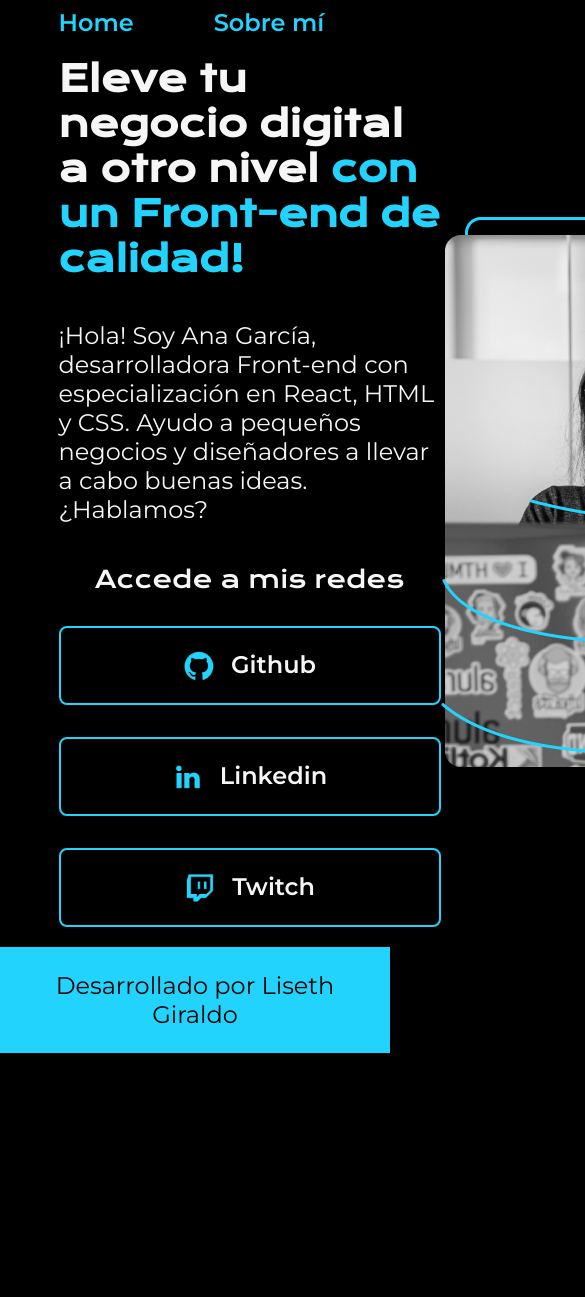
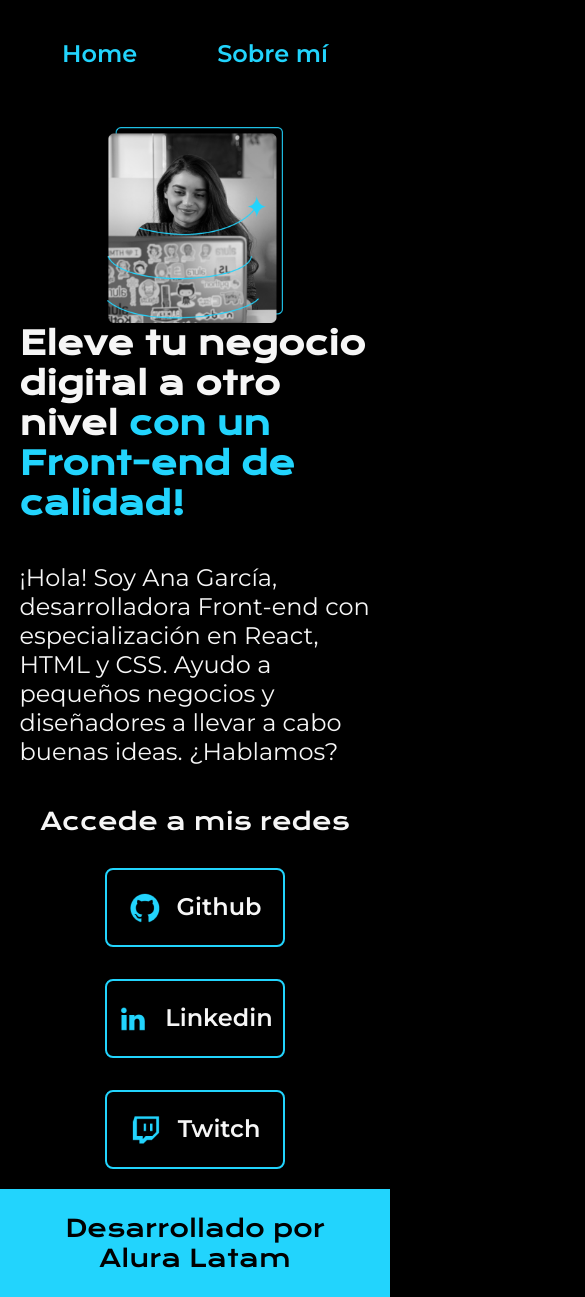
Before and after one commit to lisethgira/html-css-desarrollo-aula2, a plain HTML site: page index.html in a window 390 px wide. Shown: the top 1297 px of the page, 585 px wide, since content can reach past the window. Before the commit the page ends 1053 px from the top, so only its background shows below. Drawn offline with nearby package versions, Linux system fonts and the light colour scheme.

Commit message:
feat(responsive): se agrega responsabilidad al repositorio

```diff
--- a/index.html
+++ b/index.html
@@ -44,10 +44,10 @@
                 </div>
 
         </section>
-            <img src="./assets/Imagen.png" alt="Foto de Ana García desarrolando un proyecto">
+            <img class="presentacion__imagen" src="./assets/Imagen.png" alt="Foto de Ana García desarrolando un proyecto">
     </main>
     <footer class="footer">
-        <p>Desarrollado por Liseth Giraldo</p>
+        <p>Desarrollado por Alura Latam</p>
     </footer>
 </body>
 </html>
--- a/styles/style.css
+++ b/styles/style.css
@@ -2,9 +2,9 @@
 
 
 :root {
-    --color-primario: #000000;
-    --color-secundario: #F6F6F6;
-    --color-terciario: #22D4FD;
+    --color-primaria: #000000;
+    --color-secundaria: #F6F6F6;
+    --color-terciaria: #22D4FD;
     --color-hover: #272727;
 
     --fuente-krona: 'Krona One', sans-serif;
@@ -18,8 +18,8 @@
 
 body{
     box-sizing: border-box;
-    background-color: var(--color-primario);
-    color: var(--color-secundario);
+    background-color: var(--color-primaria);
+    color: var(--color-secundaria);
 }
 
 .header{
@@ -32,9 +32,9 @@ body{
 }
 .header__menu__link{
     font-family: var(--fuente-montserrat);
-    font-size: 24px;
+    font-size: 1.5rem;
     font-weight: 600;
-    color: var(--color-terciario);
+    color: var(--color-terciaria);
     text-decoration: none;
 
 }
@@ -49,7 +49,7 @@ body{
 }
 
 .presentacion__contenido{
-    width: 615px;
+    width: 50%;
     display: flex;
     flex-direction: column;
     gap: 40px;
@@ -57,16 +57,16 @@ body{
 
 
 .presentacion__contenido__titulo{
-    font-size: 36px;
+    font-size: 2rem;
     font-family: var(--fuente-krona);
 }
 
 .titulo-destaque {
-    color: var(--color-terciario); ;
+    color: var(--color-terciaria); ;
 }
 
 .presentacion__contenido__texto{
-    font-size: 24px;
+    font-size: 1.5rem;
     font-family: var(--fuente-montserrat);
 }
 
@@ -81,21 +81,21 @@ body{
 .presentacion__enlaces__subtitulo{
     font-family: var(--fuente-krona);
     font-weight: 400;
-    font-size: 24px;
+    font-size: 1.5rem;
 }
 .presentacion__enlaces__link{
       display: flex;
       justify-content: center;
       gap: 16px;
-      border: 2px solid var(--color-terciario);
-      width: 378px;
+      border: 2px solid var(--color-terciaria);
+      width: 50%;
       text-align: center;
       border-radius: 8px;
-      font-size: 24px;
+      font-size: 1.5rem;
       font-weight: 600;
       padding: 21.5px 0;
       text-decoration: none;
-      color: var(--color-secundario);
+      color: var(--color-secundaria);
       font-family: var(--fuente-montserrat);
 }
 
@@ -103,12 +103,36 @@ body{
     background-color: var(--color-hover);
 }
 
+.presentacion__imagen{
+    width: 50%;
+}
+
 .footer{
-    color:var(--color-primario);
-    background-color: var(--color-terciario);
+    color:var(--color-primaria);
+    background-color: var(--color-terciaria);
     padding: 24px;
     text-align: center;
-    font-family: var(--fuente-montserrat);
-    font-size: 24px;
+    font-family: var(--fuente-krona);
+    font-size: 1.5rem;
     font-weight: 400;
 }
+
+@media (max-width: 1200px) {
+
+    .header{
+         padding: 10%;
+    }
+    .header__menu{
+        justify-content: center;
+    }
+    .presentacion{
+        flex-direction: column-reverse;
+        padding: 5%;
+
+    }
+
+    .presentacion__contenido{
+        width: auto;
+    }
+
+}
```
Also changed, not shown: about.html (+1 -1 lines), assets/instagram.png (deleted), assets/twitter-novo.png (deleted), assets/twitter.png (deleted).
